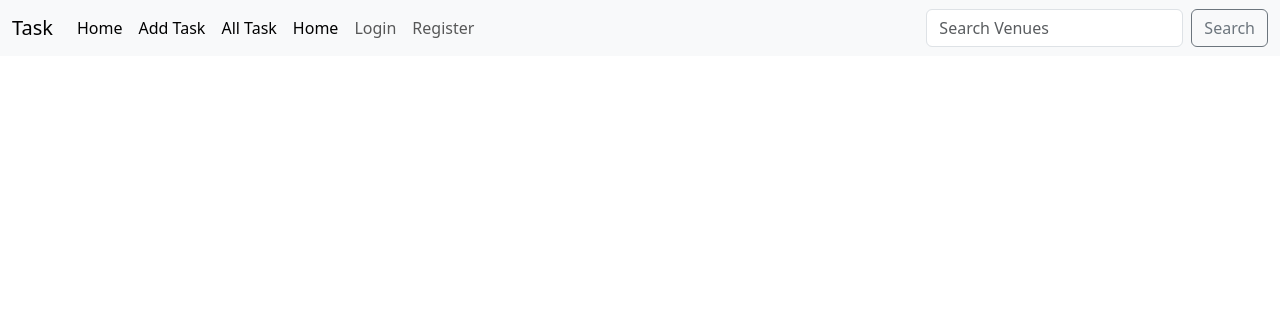
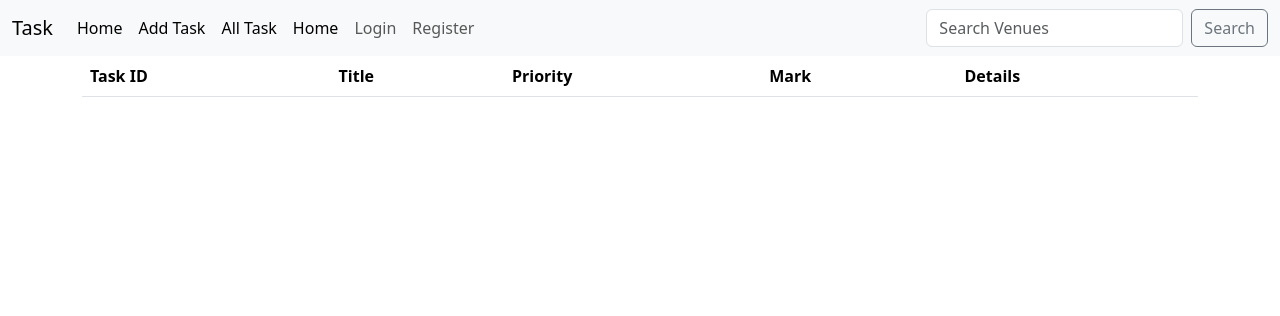
Before and after one commit to FrozenDeath111/coding_test_mw, a Django app: page /show-task in a window 1280 px wide. Shown: the top 316 px of the page. Run offline with Django 5.2, Linux system fonts and the light colour scheme; data that the repository does not hold is empty.

Commit message:
final commit

```diff
--- a/requirements.txt
+++ b/requirements.txt
@@ -2,3 +2,4 @@ django
 djangorestframework
 django-cors-header
 psycopg2
+environ
--- a/test_dev001/task/templates/add-task.html
+++ b/test_dev001/task/templates/add-task.html
@@ -15,7 +15,7 @@
     </div>
     <div class="mb-3">
         <label for="description" class="form-label">Description</label>
-        <input type="textarea" class="form-control" name="description" id="description">
+        <input type="text" class="form-control" name="description" id="description">
     </div>
     <div class="mb-3">
         <label for="images" class="form-label">Upload Images</label>
--- a/test_dev001/task/templates/navbar.html
+++ b/test_dev001/task/templates/navbar.html
@@ -37,7 +37,7 @@
         <li class="nav-item"><a class="nav-link" href="{% url 'register' %}">Register</a></li>
         {% endif %}
       </ul>
-      <form class="d-flex" role="search" method="POST" action="">
+      <form class="d-flex" role="search" method="POST" action="{% url 'search-task' %}">
         {% csrf_token %}
         <input class="form-control me-2" type="search" placeholder="Search Venues" name="searched" aria-label="Search">
         <button class="btn btn-outline-secondary" type="submit">Search</button>
--- a/test_dev001/task/templates/show-task.html
+++ b/test_dev001/task/templates/show-task.html
@@ -2,26 +2,27 @@
 
 {% block content %}
 
-{% for task in tasks %}
-
-<div class="card" style="width: 18rem;">
-  <img src="..." class="card-img-top" alt="...">
-  <div class="card-body">
-    <h5 class="card-title">{{task.title}}</h5>
-    <p class="card-text">{{ task.description }}</p>
-  </div>
-  <ul class="list-group list-group-flush">
-    <li class="list-group-item">Creations Date: {{ task.creation_date }}</li>
-    <li class="list-group-item">Due Date: {{ task.due_date }}</li>
-    <li class="list-group-item">Priority: {{ task.priority }}</li>
-    <li class="list-group-item">Mark: {{ task.mark }}</li>
-  </ul>
-  <div class="card-body">
-    <a href="#" class="card-link">Update {{ task.id }}</a>
-    <a href="#" class="card-link">Delete {{ task.id }}</a>
-  </div>
-</div>
-
-{% endfor %}
+<table class="table">
+  <thead>
+    <tr>
+      <th scope="col">Task ID</th>
+      <th scope="col">Title</th>
+      <th scope="col">Priority</th>
+      <th scope="col">Mark</th>
+      <th scope="col">Details</th>
+    </tr>
+  </thead>
+  <tbody>
+  {% for task in tasks %}
+    <tr>
+      <th scope="row">{{ forloop.counter }}</th>
+      <td>{{task.title}}</td>
+      <td>{{ task.priority }}</td>
+      <td>{{ task.mark }}</td>
+      <td><a href="{% url 'details-task' task.id %}">Click</a></td>
+    </tr>
+  {% endfor %}
+  </tbody>
+</table>
 
 {% endblock %}
--- a/test_dev001/task/urls.py
+++ b/test_dev001/task/urls.py
@@ -1,5 +1,5 @@
 from django.urls import path
-from rest_framework.urlpatterns import format_suffix_patterns
+#from rest_framework.urlpatterns import format_suffix_patterns
 from . import views
 
 
@@ -7,8 +7,12 @@ urlpatterns = [
     path('', views.home, name="home"),
     path('task', views.TaskList.as_view()),
     path('task/<int:pk>', views.TaskDetail.as_view()),
+    path('details-task/<int:pk>', views.detailsTask, name="details-task"),
+    path('update-task/<int:pk>', views.updateTask, name="update-task"),
+    path('delete-task/<int:pk>', views.deleteTask, name="delete-task"),
     path('show-task', views.showTask, name="show-task"),
     path('add-task', views.addTask, name="add-task"),
+    path('search-task', views.searchTask, name="search-task"),
     path('login', views.loginUser, name="login"),
     path('logout', views.logoutUser, name="logout"),
     path('register', views.registerUser, name="register"),
--- a/test_dev001/task/views.py
+++ b/test_dev001/task/views.py
@@ -8,7 +8,7 @@ from rest_framework.views import APIView
 from rest_framework.response import Response
 from rest_framework.authentication import SessionAuthentication, BasicAuthentication
 from rest_framework.permissions import IsAuthenticated
-from .forms import RegisterForm
+from .forms import RegisterForm, TaskForm
 from .models import Task
 from .serializers import UserSerializer, TaskSerializer
 
@@ -16,14 +16,6 @@ from .serializers import UserSerializer, TaskSerializer
 # Create your views here.
 def home(request):
     return render(request, 'home.html', {})
-
-
-def showTask(request):
-    user = request.user
-    tasks = Task.objects.filter(user=user.id).values()
-    return render(request, 'show-task.html', {
-        'tasks': tasks,
-    })
 
 
 class TaskList(APIView):
@@ -60,6 +52,7 @@ class TaskDetail(APIView):
         serializer = TaskSerializer(task)
         return Response(serializer.data)
 
+
     def put(self, request, pk, format=None):
         task = self.get_object(pk)
         serializer = TaskSerializer(task, data=request.data)
@@ -76,6 +69,58 @@ class TaskDetail(APIView):
 
 def addTask(request, user):
     return render(request, 'add-task.html', {})
+
+
+def showTask(request):
+    user = request.user
+    tasks = Task.objects.filter(user=user.id).values()
+    return render(request, 'show-task.html', {
+        'tasks': tasks,
+    })
+
+
+def detailsTask(request, pk):
+    task = Task.objects.get(pk=pk)
+    return render(request, 'details-task.html', {
+        'task': task,
+    })
+
+
+def updateTask(request, pk):
+    task = Task.objects.get(pk=pk)
+    form = TaskForm(request.POST or None, instance=task)
+
+    if form.is_valid():
+        form.save()
+        return render(request, 'details-task.html', {
+            'task': task,
+        })
+
+    return render(request, 'update-task.html', {
+        'task': task,
+        'form': form
+    })
+
+
+def deleteTask(request, pk):
+    task = Task.objects.get(pk=pk)
+    task.delete()
+    return redirect("show-task")
+
+
+def searchTask(request):
+    if request.method == "POST":
+        searched = request.POST.get('searched')
+        user = request.user
+        tasks = Task.objects.filter(title__contains=searched).filter(user=user.id).values()
+
+        return render(request, 'search-task.html', {
+            'searched': searched,
+            'tasks': tasks
+        })
+
+    else:
+        return render(request, 'search-task.html', {})
 
 
 def loginUser(request):
```
Also changed, not shown: test_dev001/task/admin.py (+7 -1 lines), test_dev001/task/forms.py (+30 -2 lines), test_dev001/task/templates/details-task.html (added, +21 -0 lines), test_dev001/task/templates/search-task.html (added, +13 -0 lines), test_dev001/task/templates/update-task.html (added, +11 -0 lines), test_dev001/test_dev001/settings.py (+11 -4 lines), 1 other file.
